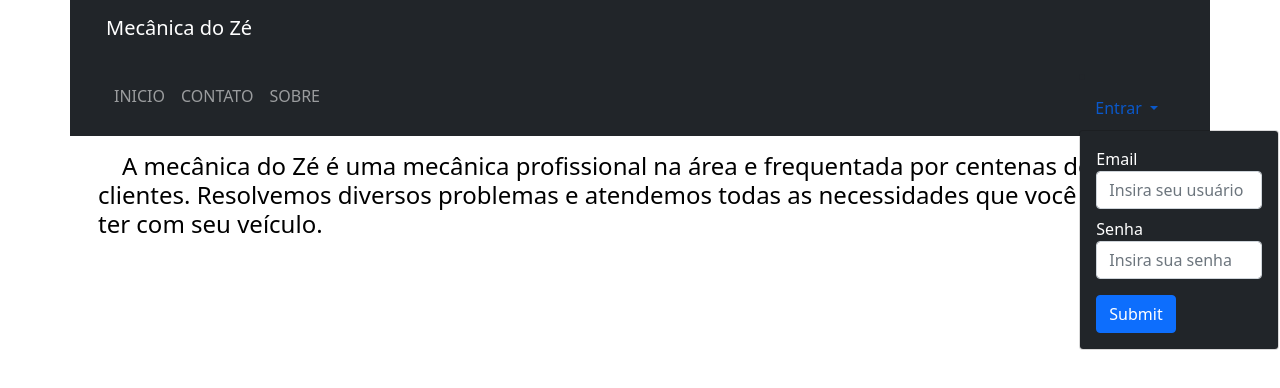
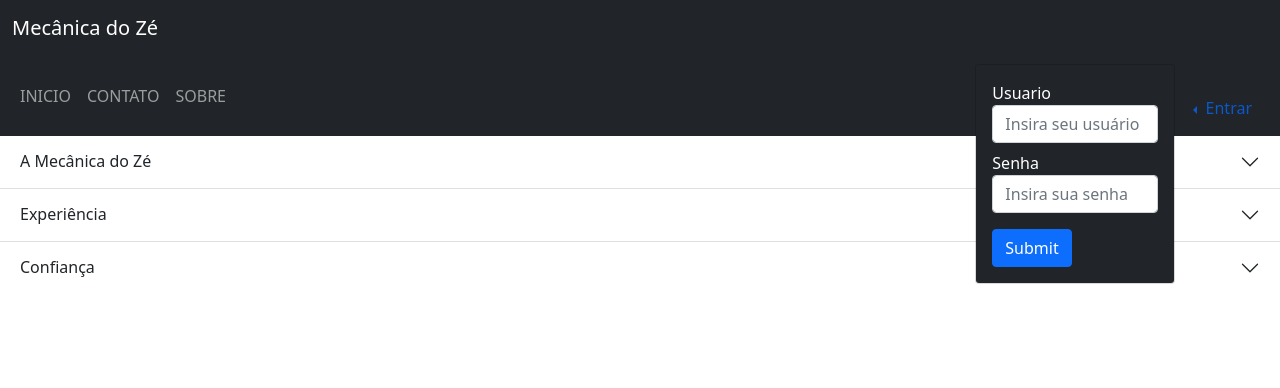
Before and after one commit to devlhm/revis-o_pw, a plain HTML site: page sobre.html in a window 1280 px wide. Both pictures are taken after a click on the button "Entrar". Drawn offline with nearby package versions, Linux system fonts and the light colour scheme.

Commit message:
finished

```diff
--- a/sobre.html
+++ b/sobre.html
@@ -1,126 +1,68 @@
 <html>
+
 <head>
 	<!-- CSS bootstrap -->
-		<link
-			href="https://cdn.jsdelivr.net/npm/bootstrap@5.1.3/dist/css/bootstrap.min.css"
-			rel="stylesheet"
-			integrity="sha384-1BmE4kWBq78iYhFldvKuhfTAU6auU8tT94WrHftjDbrCEXSU1oBoqyl2QvZ6jIW3"
-			crossorigin="anonymous"
-		/>
+	<link href="https://cdn.jsdelivr.net/npm/bootstrap@5.1.3/dist/css/bootstrap.min.css" rel="stylesheet"
+		integrity="sha384-1BmE4kWBq78iYhFldvKuhfTAU6auU8tT94WrHftjDbrCEXSU1oBoqyl2QvZ6jIW3" crossorigin="anonymous" />
 	<!-- JavaScript Bundle with Popper -->
-		<script
-			src="https://cdn.jsdelivr.net/npm/bootstrap@5.1.3/dist/js/bootstrap.bundle.min.js"
+	<script src="https://cdn.jsdelivr.net/npm/bootstrap@5.1.3/dist/js/bootstrap.bundle.min.js"
 		integrity="sha384-ka7Sk0Gln4gmtz2MlQnikT1wXgYsOg+OMhuP+IlRH9sENBO0LRn5q+8nbTov4+1p"
-			crossorigin="anonymous"
-		></script>
+		crossorigin="anonymous"></script>
 	<link rel="stylesheet" href="css/style.css" />
 </head>
+
 <body>
-		<div class="container">
+	<div>
 		<!-- 1st navbar -->
-			<div class="row">
+		<div class="">
 			<nav class="navbar navbar-dark bg-dark">
 				<div class="container-fluid">
 					<a class="navbar-brand" href="#"> Mecânica do Zé </a>
+
 				</div>
 			</nav>
 		</div>
 
 		<!-- 2nd navbar -->
-			<div class="row">
+		<div class="">
 			<nav class="navbar navbar-expand-lg navbar-dark bg-dark">
 				<div class="container-fluid">
-						<button
-							class="navbar-toggler"
-							type="button"
-							data-bs-toggle="collapse"
-							data-bs-target="#navbarScroll"
-							aria-controls="navbarScroll"
-							aria-expanded="false"
-							aria-label="Toggle navigation"
-						>
+					<button class="navbar-toggler" type="button" data-bs-toggle="collapse"
+						data-bs-target="#navbarScroll" aria-controls="navbarScroll" aria-expanded="false"
+						aria-label="Toggle navigation">
 						<span class="navbar-toggler-icon"></span>
 					</button>
 					<div class="collapse navbar-collapse" id="navbarScroll">
-							<ul
-								class="navbar-nav me-auto my-2 my-lg-0 navbar-nav-scroll"
-								style="--bs-scroll-height: 100px"
-							>
+						<ul class="navbar-nav me-auto my-2 my-lg-0 navbar-nav-scroll" style="--bs-scroll-height: 100px">
 							<li class="nav-item">
-									<a
-										class="nav-link"
-										aria-current="page"
-										href="index.html"
-										>INICIO</a
-									>
+								<a class="nav-link" aria-current="page" href="index.html">INICIO</a>
 							</li>
 							<li class="nav-item">
-									<a
-										class="nav-link"
-										aria-current="page"
-										href="contato.html"
-										>CONTATO</a
-									>
+								<a class="nav-link" aria-current="page" href="contato.html">CONTATO</a>
 							</li>
 							<li class="nav-item">
-									<a
-										class="nav-link"
-										aria-current="page"
-										href="sobre.html"
-										>SOBRE</a
-									>
+								<a class="nav-link" aria-current="page" href="sobre.html">SOBRE</a>
 							</li>
 						</ul>
-							<li class="dropdown">
-								<a
-									class="nav-link dropdown-toggle"
-									href="#"
-									id="navbarScrollingDropdown"
-									role="button"
-									data-bs-toggle="dropdown"
-									aria-expanded="false"
-								>
+						<li class="dropdown dropstart">
+							<a class="nav-link dropdown-toggle" href="#" id="navbarScrollingDropdown" role="button"
+								data-bs-toggle="dropdown" aria-expanded="false">
 								Entrar
 							</a>
-								<form
-									class="dropdown-menu bg-dark container p-3 col-12"
-									aria-labelledby="navbarScrollingDropdown"
-									style="width: 200px"
-								>
+							<form class="dropdown-menu bg-dark container p-3 col-3"
+								aria-labelledby="navbarScrollingDropdown" style="width: 200px;">
 								<div class="form-group mb-2">
-										<label
-											class="text-white"
-											for="input-usuario"
-											>Email</label
-										>
-										<input
-											type="text"
-											class="form-control"
-											id="input-usuario"
-											placeholder="Insira seu usuário"
-											required
-										/>
+									<label class="text-white" for="input-usuario">Usuario</label>
+									<input type="text" class="form-control" id="input-usuario"
+										placeholder="Insira seu usuário" required />
 								</div>
 								<div class="form-group mb-3">
-										<label
-											class="text-white"
-											for="input-senha"
-											>Senha</label
-										>
-										<input
-											type="password"
-											class="form-control"
-											id="input-senha"
-											placeholder="Insira sua senha"
-											required
-										/>
+									<label class="text-white" for="input-senha">Senha</label>
+									<input type="password" class="form-control" id="input-senha"
+										placeholder="Insira sua senha" required />
 								</div>
 
-									<button
-										id="btn-login"
-										type="submit"
-										class="btn btn-primary"
-									>
+								<button id="btn-login" type="submit" class="btn btn-primary">
 									Submit
 								</button>
 							</form>
@@ -130,14 +72,50 @@
 			</nav>
 		</div>
 
-			<h4 class="m-3 text-black">
-				&emsp;A mecânica do Zé é uma mecânica profissional na área e
-				frequentada por centenas de clientes. Resolvemos diversos
-				problemas e atendemos todas as necessidades que você poderia
-				ter com seu veículo.
-			</h4>
+		<div class="accordion accordion-flush" id="accordionFlushExample">
+			<div class="accordion-item">
+				<h2 class="accordion-header" id="flush-headingOne">
+					<button class="accordion-button collapsed" type="button" data-bs-toggle="collapse"
+						data-bs-target="#flush-collapseOne" aria-expanded="false" aria-controls="flush-collapseOne">
+						A Mecânica do Zé
+					</button>
+				</h2>
+				<div id="flush-collapseOne" class="accordion-collapse collapse" aria-labelledby="flush-headingOne"
+					data-bs-parent="#accordionFlushExample">
+					<div class="accordion-body">A Mecânica do Zé oferece os serviços que você precisa para o seu carro,
+						moto, ou caminhão (nacionais ou importados)</div>
+				</div>
+			</div>
+			<div class="accordion-item">
+				<h2 class="accordion-header" id="flush-headingTwo">
+					<button class="accordion-button collapsed" type="button" data-bs-toggle="collapse"
+						data-bs-target="#flush-collapseTwo" aria-expanded="false" aria-controls="flush-collapseTwo">
+						Experiência
+					</button>
+				</h2>
+				<div id="flush-collapseTwo" class="accordion-collapse collapse" aria-labelledby="flush-headingTwo"
+					data-bs-parent="#accordionFlushExample">
+					<div class="accordion-body">Estamos no mercado desde o ano de 1856, trabalhando para muitas
+						personalidades históricas brasileiras</div>
+				</div>
+			</div>
+			<div class="accordion-item">
+				<h2 class="accordion-header" id="flush-headingThree">
+					<button class="accordion-button collapsed" type="button" data-bs-toggle="collapse"
+						data-bs-target="#flush-collapseThree" aria-expanded="false" aria-controls="flush-collapseThree">
+						Confiança
+					</button>
+				</h2>
+				<div id="flush-collapseThree" class="accordion-collapse collapse" aria-labelledby="flush-headingThree"
+					data-bs-parent="#accordionFlushExample">
+					<div class="accordion-body">Somos reconhecidos nacionalmente por todo o mercado, mostrando a
+						confiabilidade do serviço prestado</div>
+				</div>
+			</div>
+		</div>
 	</div>
 </body>
 
 <script src="js/script.js"></script>
+
 </html>
```
Also changed, not shown: contato.html (+37 -102 lines), index.html (+54 -127 lines). Lines whose indentation alone changed are shown as unchanged.
